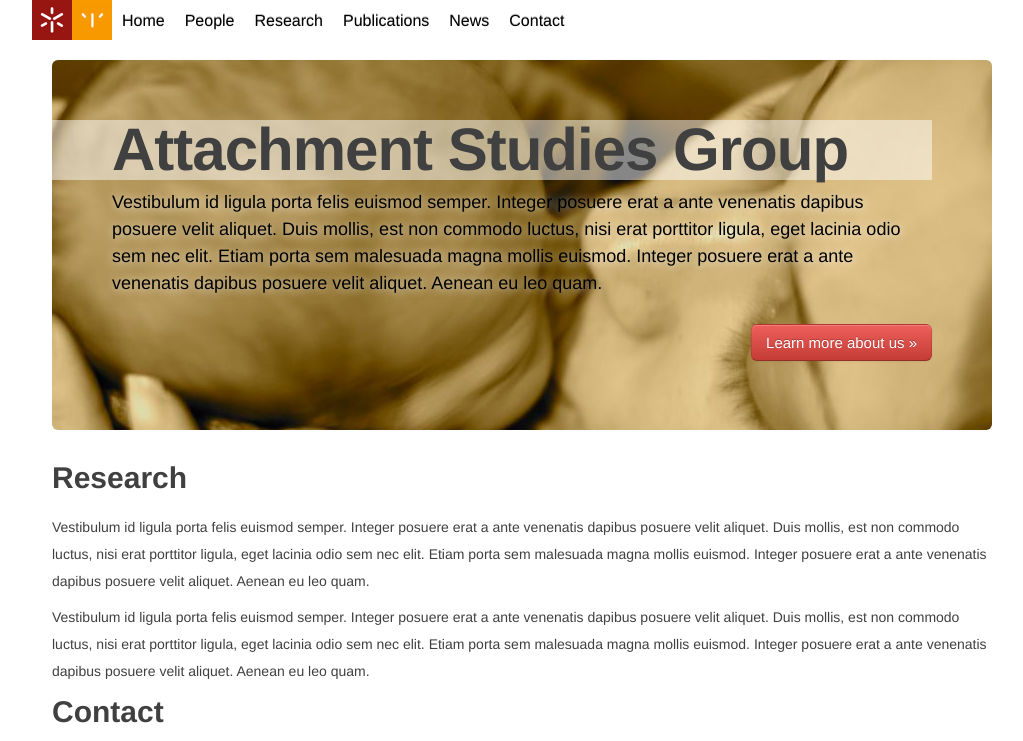
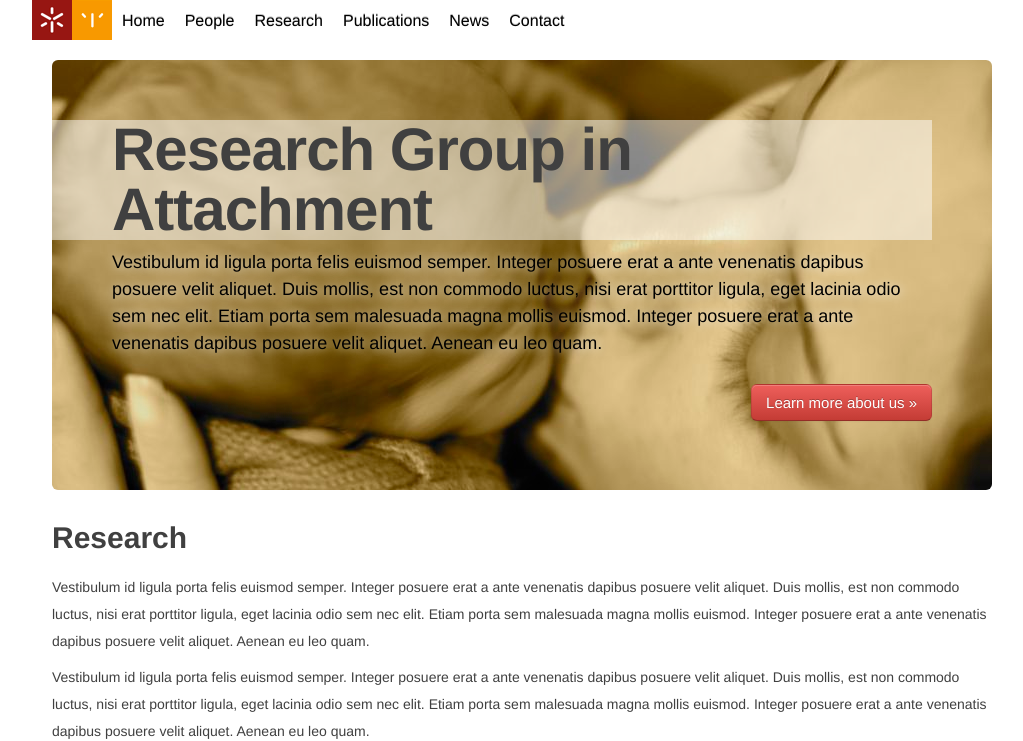
Before and after one commit to paulaoliveira/paulaoliveira.github.com, a plain HTML site: page index.html in a window 1280 px wide. Shown: the top 741 px of the page, without its empty margins (118-1141 px from the left). Drawn offline with Linux system fonts and the light colour scheme; a script that the page names is missing.

Commit message:
[index] changed group name

```diff
--- a/index.html
+++ b/index.html
@@ -1,7 +1,7 @@
 <html lang="en">
   <head>
     <meta charset="utf-8">
-    <title>Attachment Studies Group - University of Minho</title>
+    <title>Research Group in Attachment - University of Minho</title>
     <!--[if lt IE 9]>
       <script src="http://html5shim.googlecode.com/svn/trunk/html5.js"></script>
     <![endif]-->
@@ -97,7 +97,7 @@
 
     <section data-route="home" class="container">
       <div class="hero-unit" style="background-image: url('img/hero.jpg');">
-        <h1>Attachment Studies Group</h1>
+        <h1>Research Group in Attachment</h1>
         <p/>
         <div class="hero-body">
           <p>Vestibulum id ligula porta felis euismod semper. Integer posuere erat a ante venenatis dapibus posuere velit aliquet. Duis mollis, est non commodo luctus, nisi erat porttitor ligula, eget lacinia odio sem nec elit. Etiam porta sem malesuada magna mollis euismod. Integer posuere erat a ante venenatis dapibus posuere velit aliquet. Aenean eu leo quam.</p>
```
